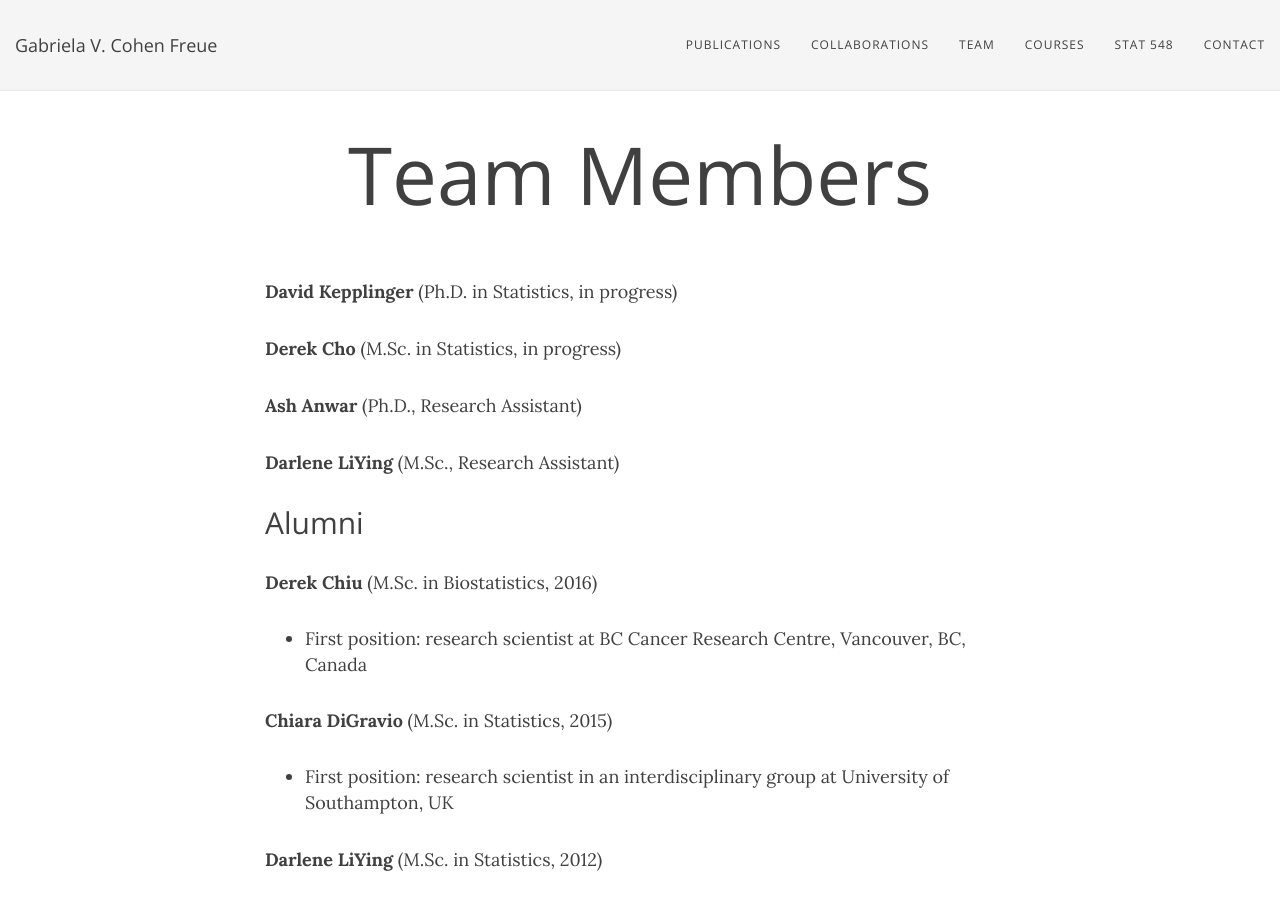
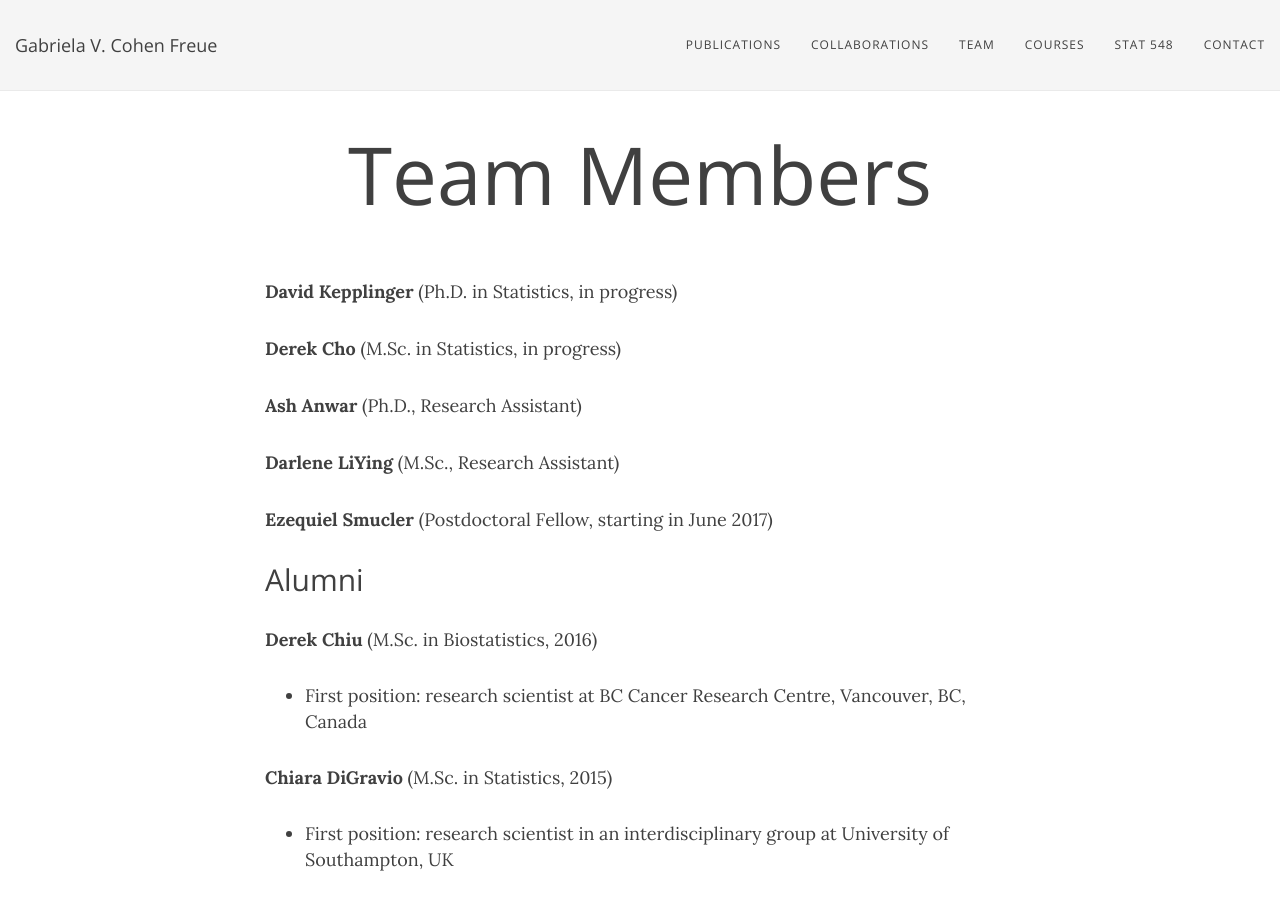
Before and after one commit to gcohenfr/gcohenfr.github.io, a Jekyll site: the page built from team.md, in a window 1280 px wide and 900 px high. Built offline with Jekyll 4.4.1, drawn with Linux system fonts in a browser that asks for light colours; nearby versions of some CDN libraries.

Commit message:
Update team.md

```diff
--- a/team.md
+++ b/team.md
@@ -11,6 +11,8 @@ title: Team Members
 **Ash Anwar** (Ph.D., Research Assistant)
 
 **Darlene LiYing** (M.Sc., Research Assistant)
+
+**Ezequiel Smucler** (Postdoctoral Fellow, starting in June 2017)
 
 
 ## Alumni
```
